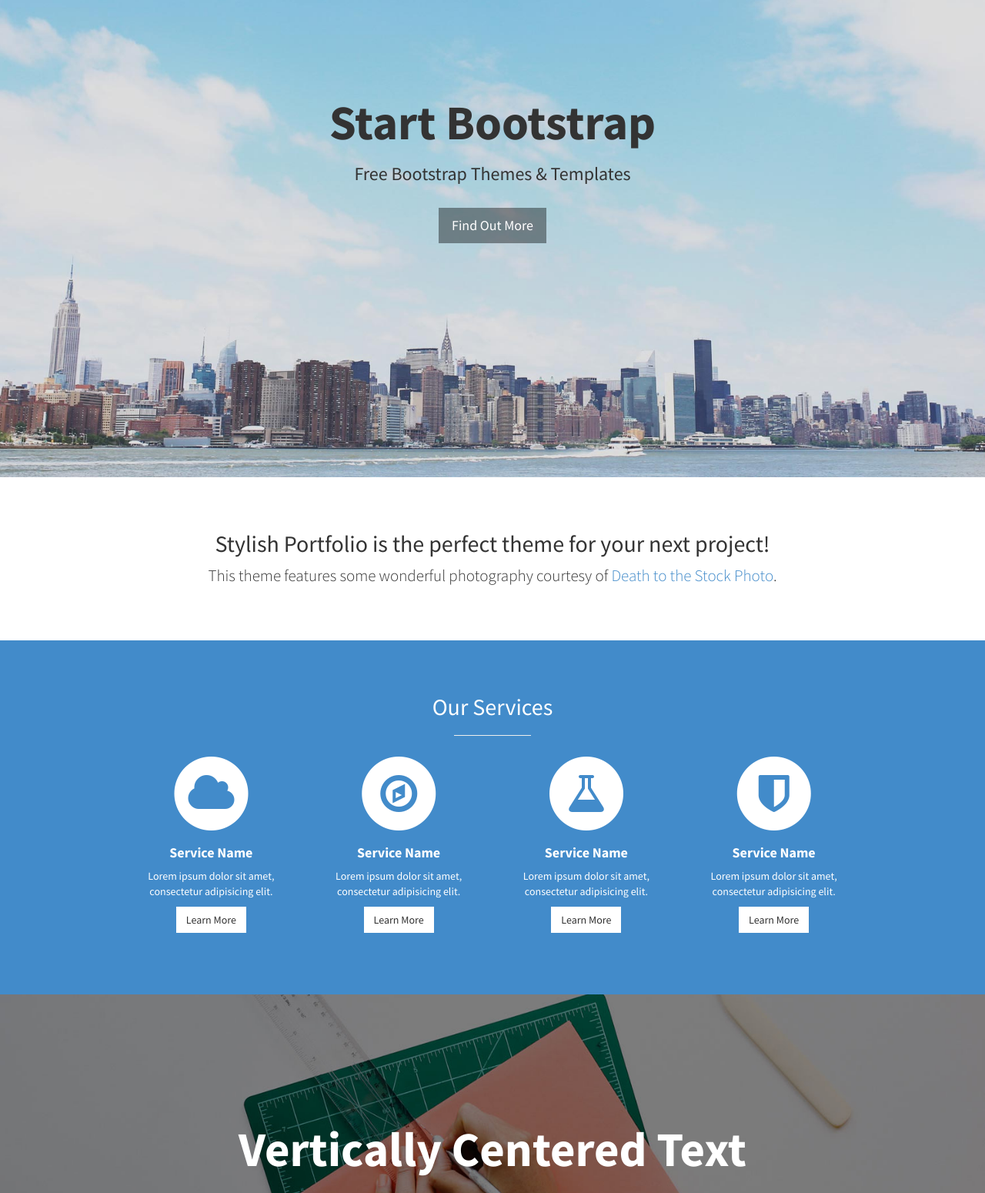
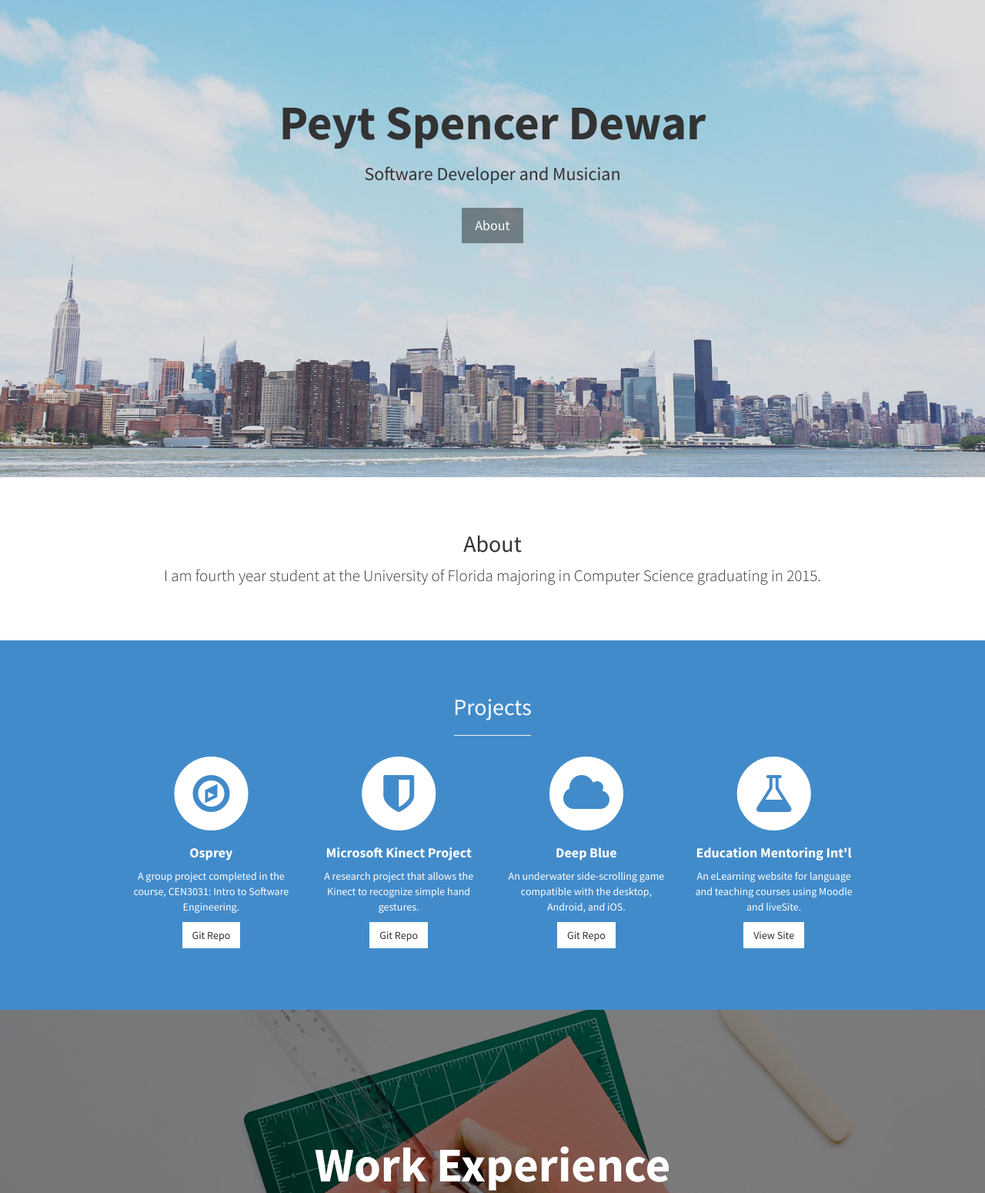
Before and after one commit to psdewar2/psdewar2.github.io, a plain HTML site: page index.html in a window 1280 px wide. Shown: the part 180-1730 px from the top of the page at 77% size. Drawn offline with Linux system fonts and the light colour scheme.

Commit message:
updated menu

```diff
--- a/css/stylish-portfolio.css
+++ b/css/stylish-portfolio.css
@@ -84,7 +84,7 @@
 .sidebar-nav {
     position: absolute;
     top: 0;
-    width: 250px;
+    width: 200px;
     margin: 0;
     padding: 0;
     list-style: none;
@@ -174,6 +174,11 @@
     padding: 50px 0;
 }
 
+.container {
+    float: none;
+    margin: 0 auto;
+}
+
 .service-item {
     margin-bottom: 30px;
 }
--- a/index.html
+++ b/index.html
@@ -7,9 +7,9 @@
     <meta http-equiv="X-UA-Compatible" content="IE=edge">
     <meta name="viewport" content="width=device-width, initial-scale=1">
     <meta name="description" content="">
-    <meta name="author" content="">
+    <meta name="PSD" content="">
 
-    <title>Stylish Portfolio - Start Bootstrap Theme</title>
+    <title>Peyt Spencer Dewar</title>
 
     <!-- Bootstrap Core CSS -->
     <link href="css/bootstrap.min.css" rel="stylesheet">
@@ -38,19 +38,22 @@
         <ul class="sidebar-nav">
             <a id="menu-close" href="#" class="btn btn-light btn-lg pull-right toggle"><i class="fa fa-times"></i></a>
             <li class="sidebar-brand">
-                <a href="#top">Start Bootstrap</a>
-            </li>
-            <li>
-                <a href="#top">Home</a>
+                <a href="#top">PSD</a>
             </li>
             <li>
                 <a href="#about">About</a>
             </li>
             <li>
-                <a href="#services">Services</a>
+                <a href="#services">Projects</a>
             </li>
             <li>
-                <a href="#portfolio">Portfolio</a>
+                <a href="#work">Work Experience</a>
+            </li>
+            <li>
+                <a href="#skills">Skills</a>
+            </li>
+            <li>
+                <a href="#music">Music</a>
             </li>
             <li>
                 <a href="#contact">Contact</a>
@@ -61,10 +64,10 @@
     <!-- Header -->
     <header id="top" class="header">
         <div class="text-vertical-center">
-            <h1>Start Bootstrap</h1>
-            <h3>Free Bootstrap Themes &amp; Templates</h3>
+            <h1>Peyt Spencer Dewar</h1>
+            <h3>Software Developer and Musician</h3>
             <br>
-            <a href="#about" class="btn btn-dark btn-lg">Find Out More</a>
+            <a href="#about" class="btn btn-dark btn-lg">About</a>
         </div>
     </header>
 
@@ -73,8 +76,8 @@
         <div class="container">
             <div class="row">
                 <div class="col-lg-12 text-center">
-                    <h2>Stylish Portfolio is the perfect theme for your next project!</h2>
-                    <p class="lead">This theme features some wonderful photography courtesy of <a target="_blank" href="http://join.deathtothestockphoto.com/">Death to the Stock Photo</a>.</p>
+                    <h2>About</h2>
+                    <p class="lead">I am fourth year student at the University of Florida majoring in Computer Science graduating in 2015.</p>
                 </div>
             </div>
             <!-- /.row -->
@@ -88,9 +91,35 @@
         <div class="container">
             <div class="row text-center">
                 <div class="col-lg-10 col-lg-offset-1">
-                    <h2>Our Services</h2>
+                    <h2>Projects</h2>
                     <hr class="small">
                     <div class="row">
+                        <div class="col-md-3 col-sm-6">
+                            <div class="service-item">
+                                <span class="fa-stack fa-4x">
+                                <i class="fa fa-circle fa-stack-2x"></i>
+                                <i class="fa fa-compass fa-stack-1x text-primary"></i>
+                            </span>
+                                <h4>
+                                    <strong>Osprey</strong>
+                                </h4>
+                                <p>A group project completed in the course, CEN3031: Intro to Software Engineering.</p>
+                                <a href="https://github.com/psdewar2/Osprey" class="btn btn-light">Git Repo</a>
+                            </div>
+                        </div>
+                        <div class="col-md-3 col-sm-6">
+                            <div class="service-item">
+                                <span class="fa-stack fa-4x">
+                                <i class="fa fa-circle fa-stack-2x"></i>
+                                <i class="fa fa-shield fa-stack-1x text-primary"></i>
+                            </span>
+                                <h4>
+                                    <strong>Microsoft Kinect Project</strong>
+                                </h4>
+                                <p>A research project that allows the Kinect to recognize simple hand gestures.</p>
+                                <a href="#" class="btn btn-light">Git Repo</a>
+                            </div>
+                        </div>
                         <div class="col-md-3 col-sm-6">
                             <div class="service-item">
                                 <span class="fa-stack fa-4x">
@@ -98,23 +127,10 @@
                                 <i class="fa fa-cloud fa-stack-1x text-primary"></i>
                             </span>
                                 <h4>
-                                    <strong>Service Name</strong>
+                                    <strong>Deep Blue</strong>
                                 </h4>
-                                <p>Lorem ipsum dolor sit amet, consectetur adipisicing elit.</p>
-                                <a href="#" class="btn btn-light">Learn More</a>
-                            </div>
-                        </div>
-                        <div class="col-md-3 col-sm-6">
-                            <div class="service-item">
-                                <span class="fa-stack fa-4x">
-                                <i class="fa fa-circle fa-stack-2x"></i>
-                                <i class="fa fa-compass fa-stack-1x text-primary"></i>
-                            </span>
-                                <h4>
-                                    <strong>Service Name</strong>
-                                </h4>
-                                <p>Lorem ipsum dolor sit amet, consectetur adipisicing elit.</p>
-                                <a href="#" class="btn btn-light">Learn More</a>
+                                <p>An underwater side-scrolling game compatible with the desktop, Android, and iOS.</p>
+                                <a href="https://github.com/psdewar2/deepBlue" class="btn btn-light">Git Repo</a>
                             </div>
                         </div>
                         <div class="col-md-3 col-sm-6">
@@ -124,25 +140,13 @@
                                 <i class="fa fa-flask fa-stack-1x text-primary"></i>
                             </span>
                                 <h4>
-                                    <strong>Service Name</strong>
+                                    <strong>Education Mentoring Int'l</strong>
                                 </h4>
-                                <p>Lorem ipsum dolor sit amet, consectetur adipisicing elit.</p>
-                                <a href="#" class="btn btn-light">Learn More</a>
+                                <p>An eLearning website for language and teaching courses using Moodle and liveSite.</p>
+                                <a href="https://www.educationmentoringintl.com" class="btn btn-light">View Site</a>
                             </div>
                         </div>
-                        <div class="col-md-3 col-sm-6">
-                            <div class="service-item">
-                                <span class="fa-stack fa-4x">
-                                <i class="fa fa-circle fa-stack-2x"></i>
-                                <i class="fa fa-shield fa-stack-1x text-primary"></i>
-                            </span>
-                                <h4>
-                                    <strong>Service Name</strong>
-                                </h4>
-                                <p>Lorem ipsum dolor sit amet, consectetur adipisicing elit.</p>
-                                <a href="#" class="btn btn-light">Learn More</a>
-                            </div>
-                        </div>
+
                     </div>
                     <!-- /.row (nested) -->
                 </div>
@@ -154,14 +158,16 @@
     </section>
 
     <!-- Callout -->
+    <section id="work" class="work">
         <aside class="callout">
             <div class="text-vertical-center">
-            <h1>Vertically Centered Text</h1>
+                <h1>Work Experience</h1>
             </div>
         </aside>
+    </section>
 
     <!-- Portfolio -->
-    <section id="portfolio" class="portfolio">
+    <section id="skills" class="skills">
         <div class="container">
             <div class="row">
                 <div class="col-lg-10 col-lg-offset-1 text-center">
@@ -208,19 +214,21 @@
     </section>
 
     <!-- Call to Action -->
+    <section id="music" class="music">
         <aside class="call-to-action bg-primary">
             <div class="container">
                 <div class="row">
                     <div class="col-lg-12 text-center">
-                    <h3>The buttons below are impossible to resist.</h3>
-                    <a href="#" class="btn btn-lg btn-light">Click Me!</a>
-                    <a href="#" class="btn btn-lg btn-dark">Look at Me!</a>
+                        <h3>PSD Muzik</h3>
+                        <iframe width="100%" height="300" scrolling="no" frameborder="no" src="https://w.soundcloud.com/player/?url=https%3A//api.soundcloud.com/tracks/160881412&amp;auto_play=false&amp;hide_related=false&amp;show_comments=true&amp;show_user=true&amp;show_reposts=false&amp;visual=true"></iframe>
                     </div>
                 </div>
             </div>
         </aside>
+    </section>
 
-    <!-- Map -->
+
+    <!-- Map
     <section id="contact" class="map">
         <iframe width="100%" height="100%" frameborder="0" scrolling="no" marginheight="0" marginwidth="0" src="https://maps.google.com/maps?f=q&amp;source=s_q&amp;hl=en&amp;geocode=&amp;q=Twitter,+Inc.,+Market+Street,+San+Francisco,+CA&amp;aq=0&amp;oq=twitter&amp;sll=28.659344,-81.187888&amp;sspn=0.128789,0.264187&amp;ie=UTF8&amp;hq=Twitter,+Inc.,+Market+Street,+San+Francisco,+CA&amp;t=m&amp;z=15&amp;iwloc=A&amp;output=embed"></iframe>
         <br />
@@ -229,37 +237,41 @@
         </small>
         </iframe>
     </section>
+    -->
 
     <!-- Footer -->
     <footer>
+        <section id="contact" class="contact">
             <div class="container">
                 <div class="row">
                     <div class="col-lg-10 col-lg-offset-1 text-center">
-                    <h4><strong>Start Bootstrap</strong>
+                        <h4><strong>Contact Information</strong>
                         </h4>
-                    <p>3481 Melrose Place<br>Beverly Hills, CA 90210</p>
+                        <p>psdewar2@live.com</p>
+                        <h5><strong>Musical Inquiries</strong></h5>
+                        <p>psdmuzik@gmail.com</p>
+                        <!--
                         <ul class="list-unstyled">
                             <li><i class="fa fa-phone fa-fw"></i> (123) 456-7890</li>
                             <li><i class="fa fa-envelope-o fa-fw"></i>  <a href="mailto:name@example.com">name@example.com</a>
                             </li>
                         </ul>
+                        -->
                         <br>
                         <ul class="list-inline">
                             <li>
-                            <a href="#"><i class="fa fa-facebook fa-fw fa-3x"></i></a>
+                                <a href="https://www.facebook.com/9psd2"><i class="fa fa-facebook fa-fw fa-3x"></i></a>
                             </li>
                             <li>
-                            <a href="#"><i class="fa fa-twitter fa-fw fa-3x"></i></a>
-                        </li>
-                        <li>
-                            <a href="#"><i class="fa fa-dribbble fa-fw fa-3x"></i></a>
+                                <a href="https://www.twitter.com/9psd2"><i class="fa fa-twitter fa-fw fa-3x"></i></a>
                             </li>
                         </ul>
                         <hr class="small">
-                    <p class="text-muted">Copyright &copy; Your Website 2014</p>
+                        <p class="text-muted">Copyright &copy; Peyt Spencer Dewar 2014</p>
                     </div>
                 </div>
             </div>
+        </section>
     </footer>
 
     <!-- jQuery -->
```
Lines whose indentation alone changed are shown as unchanged.
